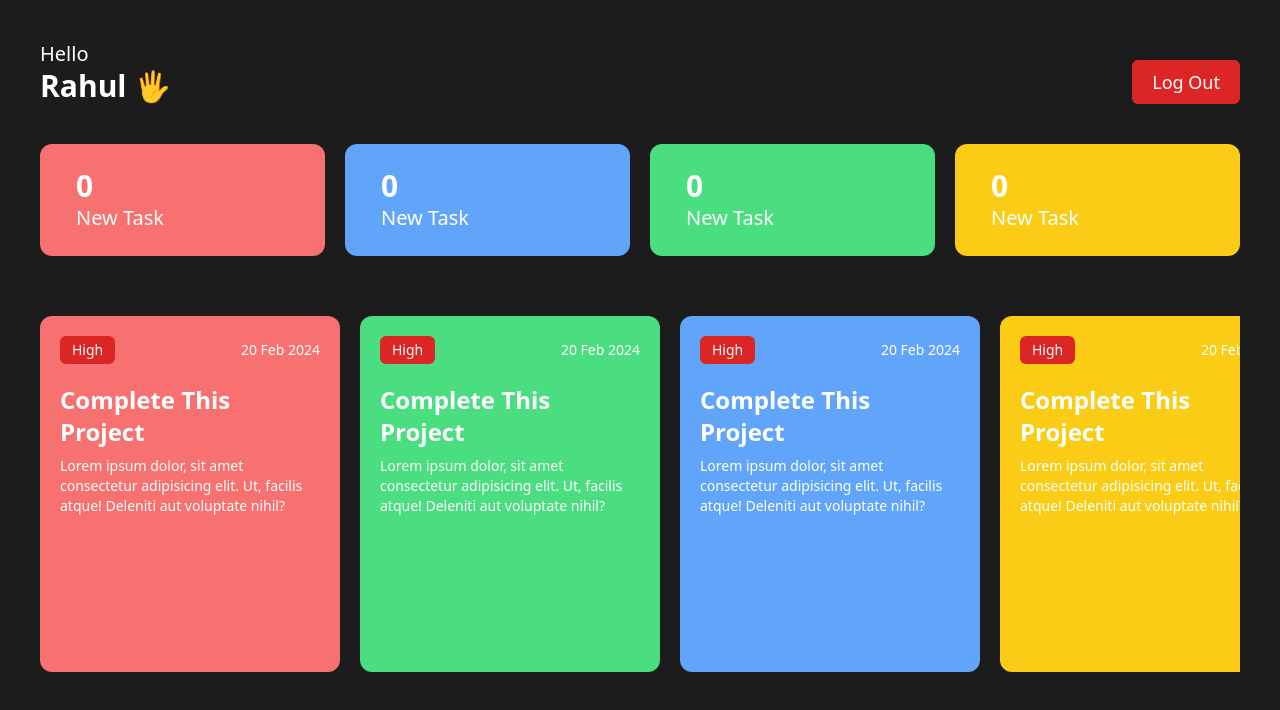
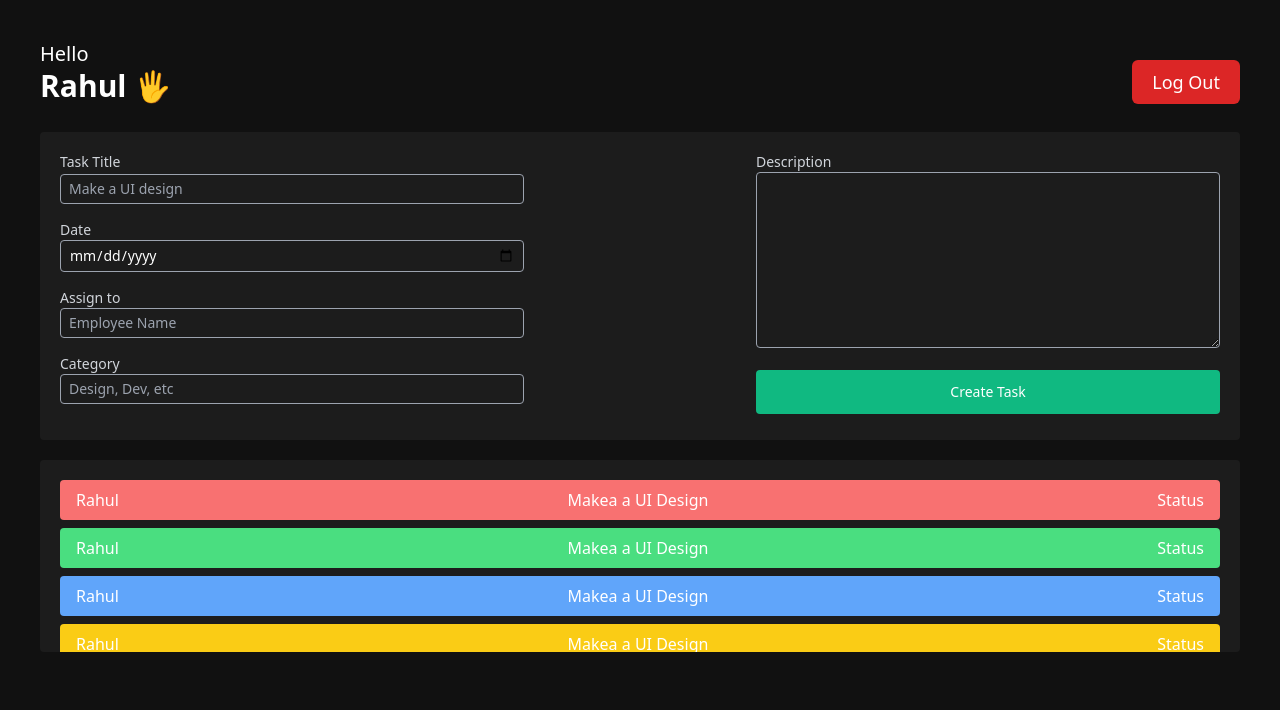
Before and after one commit to Rahulmohanty637/ems, a React (Vite) app: page / in a window 1280 px wide. Shown: the top 710 px of the page. Built offline with nearby package versions, Linux system fonts and the light colour scheme.

Commit message:
Updates in Admin Dashboard

```diff
--- a/src/App.jsx
+++ b/src/App.jsx
@@ -1,11 +1,13 @@
 import Login from "./components/Auth/Login";
+import AdminDashboard from "./components/Dashboard/AdminDashboard";
 import EmployeeDashboard from "./components/Dashboard/EmployeeDashboard";
 
 function App() {
   return (
     <>
       {/* <Login /> */}
-      <EmployeeDashboard />
+      {/* <EmployeeDashboard /> */}
+      <AdminDashboard />
     </>
   );
 }
--- a/src/components/Dashboard/AdminDashboard.jsx
+++ b/src/components/Dashboard/AdminDashboard.jsx
@@ -0,0 +1,16 @@
+import React from "react";
+import Header from "../Others/Header";
+import CreateTask from "../Others/CreateTask";
+import AllTask from "../Others/AllTask";
+
+const AdminDashboard = () => {
+  return (
+    <div className="h-screen w-full p-10">
+      <Header />
+      <CreateTask />
+      <AllTask />
+    </div>
+  );
+};
+
+export default AdminDashboard;
--- /dev/null
+++ b/src/components/Others/AllTask.jsx
@@ -0,0 +1,35 @@
+import React from "react";
+
+const AllTask = () => {
+  return (
+    <div className="bg-[#1c1c1c] p-5 rounded mt-5 h-48 overflow-auto">
+      <div className="bg-red-400 mb-2 py-2 px-4 flex justify-between rounded">
+        <h3>Rahul</h3>
+        <h3>Makea a UI Design</h3>
+        <h5>Status</h5>
+      </div>
+      <div className="bg-green-400 mb-2 py-2 px-4 flex justify-between rounded">
+        <h3>Rahul</h3>
+        <h3>Makea a UI Design</h3>
+        <h5>Status</h5>
+      </div>
+      <div className="bg-blue-400 mb-2 py-2 px-4 flex justify-between rounded">
+        <h3>Rahul</h3>
+        <h3>Makea a UI Design</h3>
+        <h5>Status</h5>
+      </div>
+      <div className="bg-yellow-400 mb-2 py-2 px-4 flex justify-between rounded">
+        <h3>Rahul</h3>
+        <h3>Makea a UI Design</h3>
+        <h5>Status</h5>
+      </div>
+      <div className="bg-purple-400 mb-2 py-2 px-4 flex justify-between rounded">
+        <h3>Rahul</h3>
+        <h3>Makea a UI Design</h3>
+        <h5>Status</h5>
+      </div>
+    </div>
+  );
+};
+
+export default AllTask;
--- /dev/null
+++ b/src/components/Others/CreateTask.jsx
@@ -0,0 +1,59 @@
+import React from "react";
+
+const CreateTask = () => {
+  return (
+    <div className="p-5 bg-[#1c1c1c] mt-7 rounded">
+      <form className="flex flex-wrap items-start justify-between">
+        <div className="w-1/2">
+          <div>
+            <h3 className="text-sm text-gray-300 mb-0.5">Task Title</h3>
+            <input
+              className="text-sm py-1 px-2 w-4/5 rounded outline-none bg-transparent border-[1px] border-gray-400 mb-4"
+              type="text"
+              placeholder="Make a UI design"
+            />
+          </div>
+          <div>
+            <h3 className="text-sm text-gray-300 mb0.5">Date</h3>
+            <input
+              className="text-sm py-1 px-2 w-4/5 rounded outline-none bg-transparent border-[1px] border-gray-400 mb-4"
+              type="date"
+            />
+          </div>
+          <div>
+            <h3 className="text-sm text-gray-300 mb0.5">Assign to</h3>
+            <input
+              className="text-sm py-1 px-2 w-4/5 rounded outline-none bg-transparent border-[1px] border-gray-400 mb-4"
+              type="text"
+              placeholder="Employee Name"
+            />
+          </div>
+          <div>
+            <h3 className="text-sm text-gray-300 mb0.5">Category</h3>
+            <input
+              className="text-sm py-1 px-2 w-4/5 rounded outline-none bg-transparent border-[1px] border-gray-400 mb-4"
+              type="text"
+              placeholder="Design, Dev, etc"
+            />
+          </div>
+        </div>
+
+        <div className="w-2/5 flex-col items-start">
+          <h3 className="text-sm text-gray-300 mb0.5">Description</h3>
+          <textarea
+            className="w-full h-44 text-sm py-2 px-4 rounded outline-none bg-transparent border-[1px] border-gray-400"
+            name=""
+            id=""
+            cols="30"
+            rows="10"
+          ></textarea>
+          <button className="bg-emerald-500 py-3 hover:bg-emerald-600 px-5 rounded text-sm mt-4 w-full">
+            Create Task
+          </button>
+        </div>
+      </form>
+    </div>
+  );
+};
+
+export default CreateTask;
```
